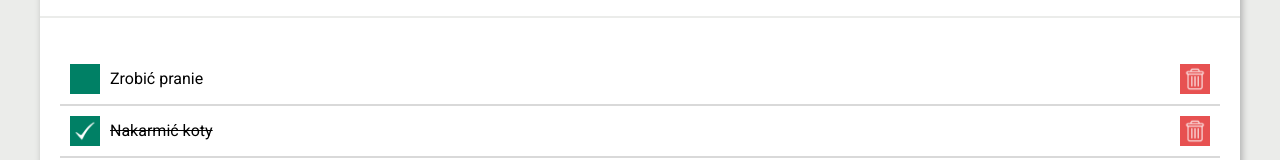
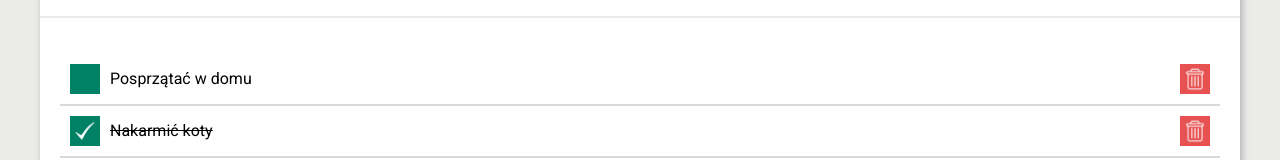
Before and after one commit to marcin10lw/Fullstack-Todo-list-react, a React (Create React App) app: page / in a window 1280 px wide. Shown: the part 315-475 px from the top of the page. Built offline with nearby package versions, Linux system fonts and the light colour scheme.

Commit message:
changed task content

```diff
--- a/src/App.js
+++ b/src/App.js
@@ -6,7 +6,7 @@ import Section from "./Section";
 import Main from "./Main";
 
 let tasks = [
-  {id: 1, content: "Zrobić pranie", done: false},
+  {id: 1, content: "Posprzątać w domu", done: false},
   {id: 2, content: "Nakarmić koty", done: true},
 ]
 let hideDoneTasks = false;
```
